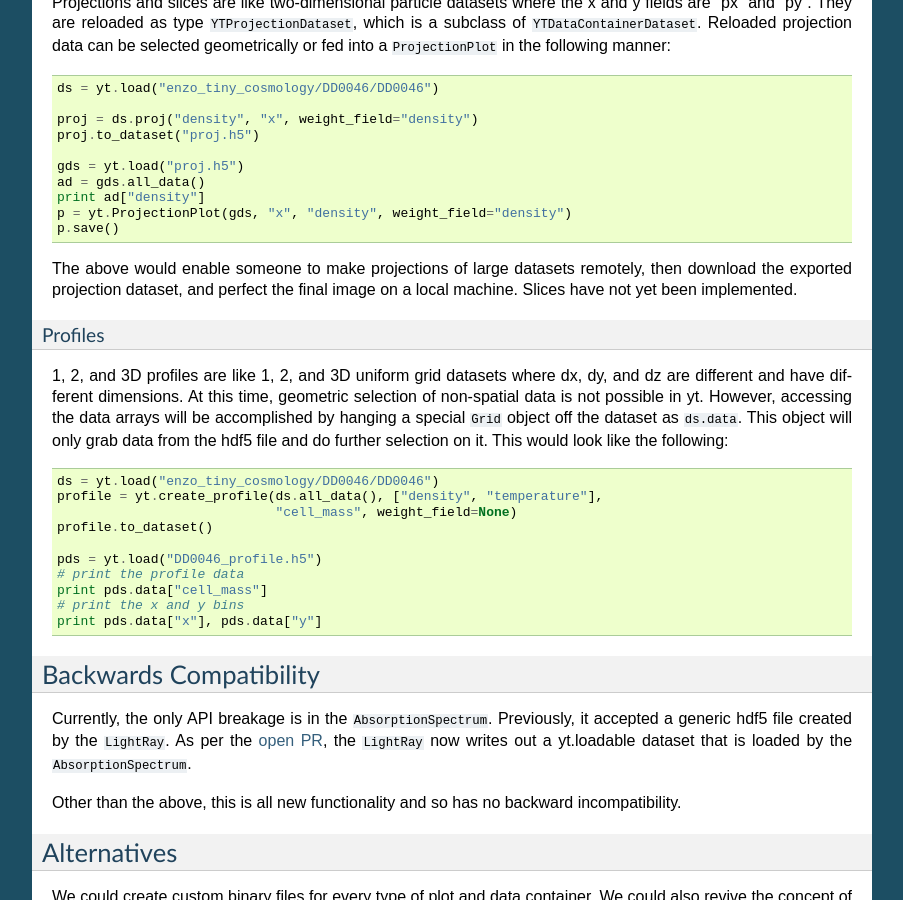
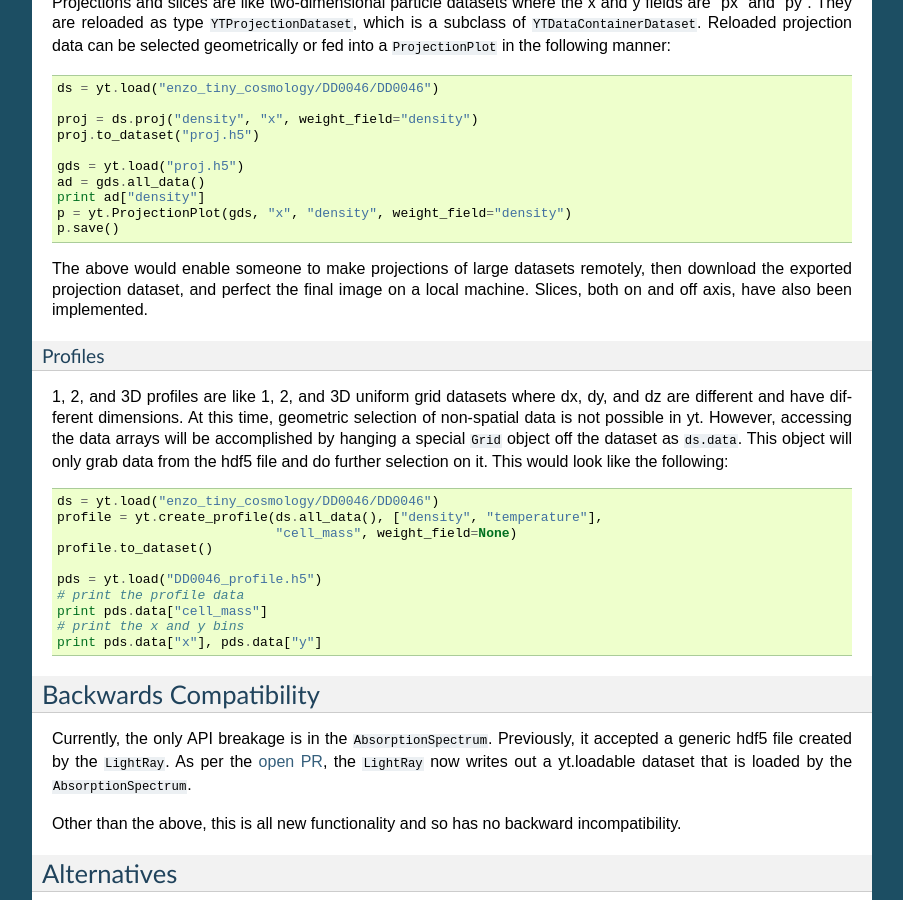
Before and after one commit to yt-project/ytep, a Sphinx documentation site: the page built from source/YTEPs/YTEP-0025.rst, in a window 1280 px wide and 900 px high, scrolled down 1944 px. Shown: the whole window, without its empty margins (198-1101 px from the left). Built offline with Sphinx 7.4.7, drawn with Linux system fonts in a browser that asks for light colours; formulas are drawn with MathJax 3.

Commit message:
One more update.

```diff
--- a/source/YTEPs/YTEP-0025.rst
+++ b/source/YTEPs/YTEP-0025.rst
@@ -140,7 +140,7 @@ be selected geometrically or fed into a ``ProjectionPlot`` in the following mann
 
 The above would enable someone to make projections of large datasets remotely,
 then download the exported projection dataset, and perfect the final image on a
-local machine.  Slices have not yet been implemented.
+local machine.  Slices, both on and off axis, have also been implemented.
 
 Profiles
 %%%%%%%%
```
